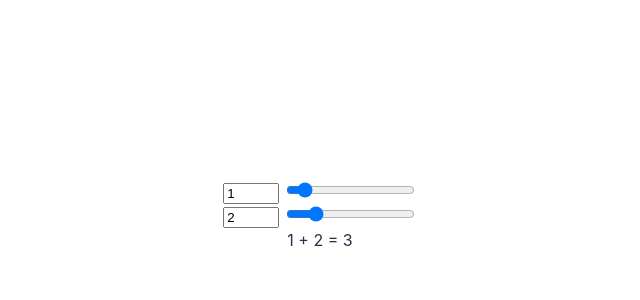
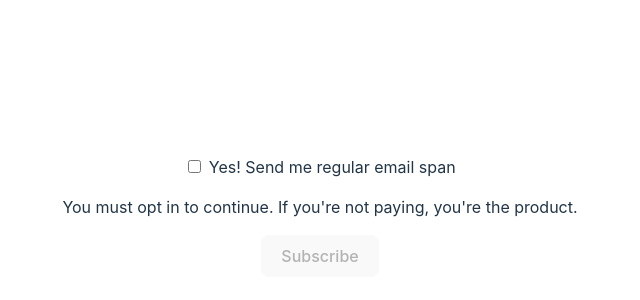
Before and after one commit to Filipe-vilela-felix/svelte-tutorial, a Svelte app: page / in a window 1280 px wide. Shown: the part 184-484 px from the top of the page, without its empty margins (320-960 px from the left). Built offline with nearby package versions, Linux system fonts and the light colour scheme.

Commit message:
checkbox-inputs

```diff
--- a/src/App.svelte
+++ b/src/App.svelte
@@ -1,30 +1,41 @@
 <script>
-  let a = 1;
-  let b = 2;
+  let yes = false;
 </script>
 
 <label>
-  <input type="number" bind:value={a} min="0" max="10" />
-  <input type="range" bind:value={a} min="0" max="10" />
+  <input type="checkbox" bind:checked={yes} />
+  Yes! Send me regular email span
 </label>
 
-<br>
+{#if yes}
+  <p>
+    Thank you. We will bombard your inbox and sell
+		your personal details.
+  </p>
+  {:else}
+  <p>
+    You must opt in to continue. If you're not
+		paying, you're the product.
+  </p>
+{/if}
 
-<label>
-  <input type="number" bind:value={b} min="0" max="10" />
-  <input type="range" bind:value={b} min="0" max="10" />
-</label>
-
-<br>
-
-{a} + {b} = {a + b}
+<button disabled={!yes}>Subscribe</button>
 
 <!--
 
-  Claro! O DOM (Document Object Model) é uma representação em árvore da estrutura de uma página da web.
-  No DOM, todos os valores são armazenados como strings, mesmo que sejam números. Isso pode ser um problema quando você está trabalhando com
-  entradas numéricas, como campos de entrada do tipo “number” ou “range”, pois significa que você precisa lembrar de converter o valor da entrada
-  para um número antes de usá-lo.
+  As caixas de seleção são usadas para alternar entre estados. Em vez de vincular a input.value, vinculamos a input.checked. (linha 6);
 
-  Com bind:value, o Svelte cuida disso para você. (linhas 7, 8,  14 e 15);
+  Contextualizando o código:
+    - A primeira parte do código define uma variável yes e atribui a ela o valor false. (linha 2);
+
+    - Em seguida, o código cria um elemento label que contém um elemento input do tipo checkbox.
+      O estado da caixa de seleção é vinculado à variável yes usando a diretiva bind:checked. (linhas 5 a 8);
+        (Isso significa que, quando a caixa de seleção é marcada ou desmarcada pelo usuário,
+        o valor da variável yes é atualizado para refletir o estado atual da caixa de seleção.)
+
+    - A próxima parte do código usa uma estrutura condicional {#if ...}{:else}{/if}
+      para exibir uma mensagem diferente dependendo do valor da variável yes. (linhas 10 a 20);
+
+    - Por fim, o código cria um botão que é desativado quando a variável yes é falsa (ou seja, quando a caixa de seleção não está marcada). (linha 22);
+
 -->
```
